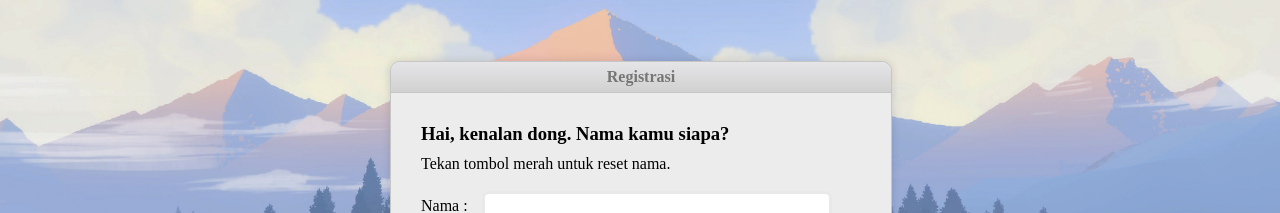
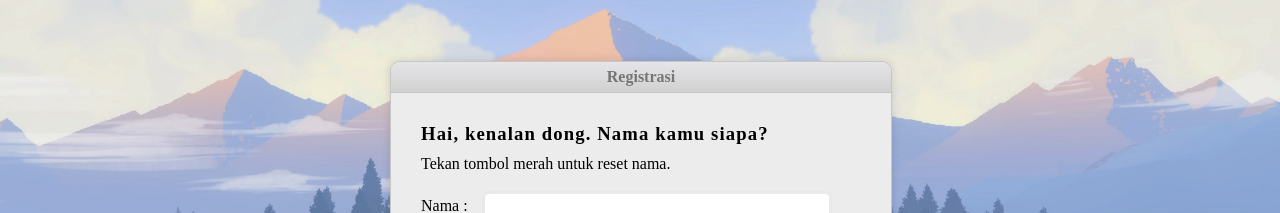
Before and after one commit to vincellens/vincellens.github.io, a plain HTML site: page index.html in a window 1280 px wide. Shown: the part 219-432 px from the top of the page. Drawn offline with nearby package versions, Linux system fonts and the light colour scheme; a web font is replaced by a local one.

Commit message:
Update index.html

```diff
--- a/index.html
+++ b/index.html
@@ -448,7 +448,7 @@
 					Registrasi
 				</div>
 				<div class="mybody">
-					<div class="mytitle">
+					<div class="mytitle" style="letter-spacing: 0.06em;">
 						Hai, kenalan dong. Nama kamu siapa?
 					</div>
 					<div class="mycontent">
```
